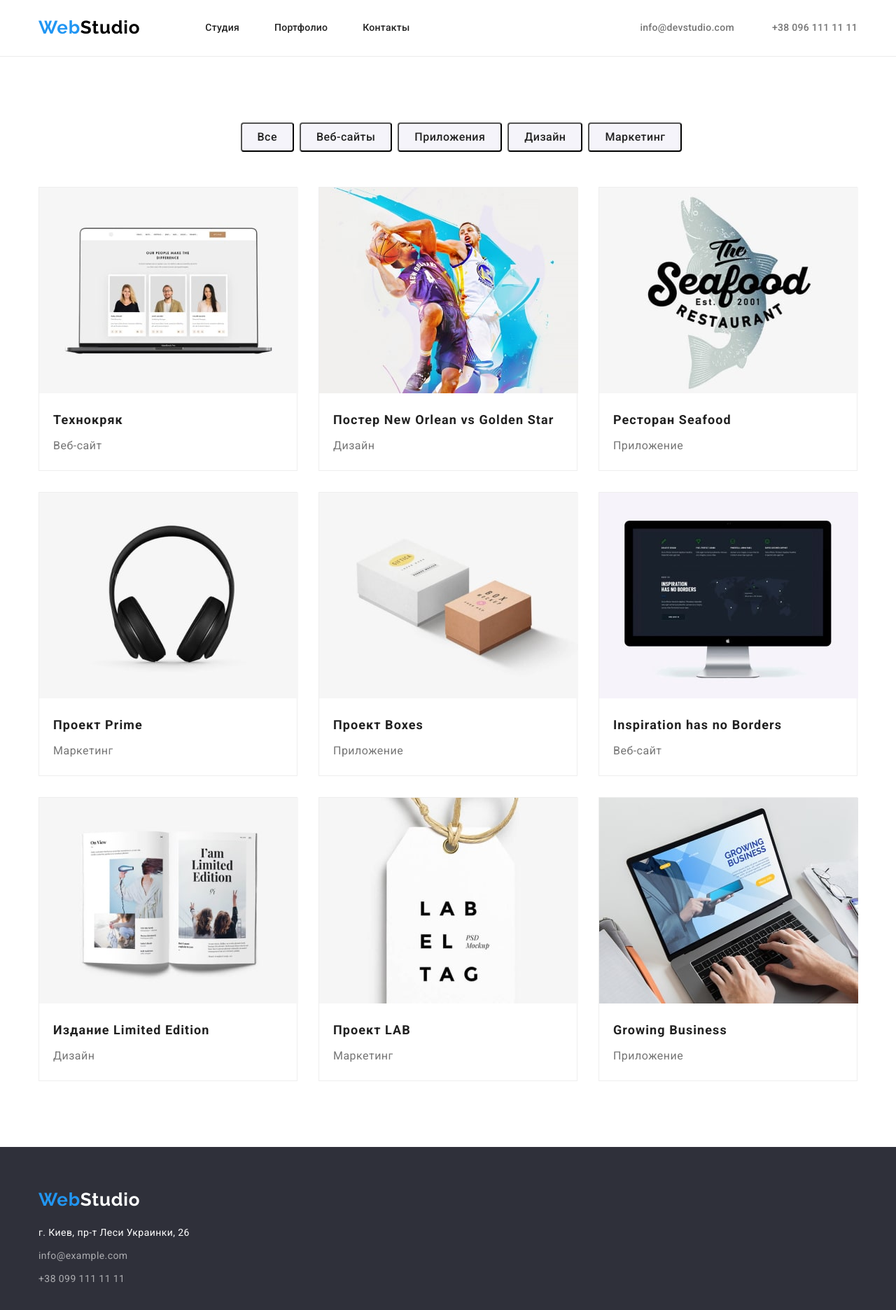
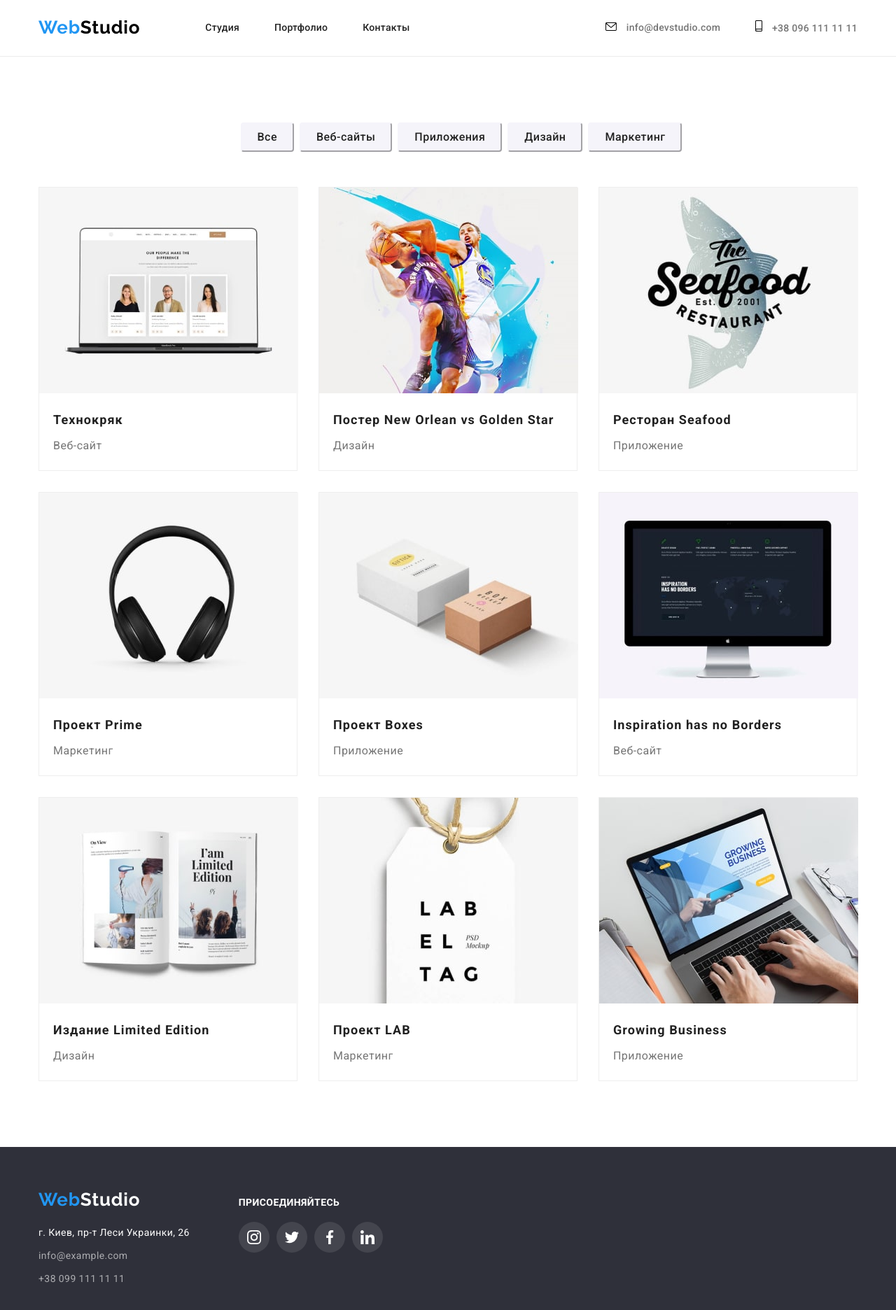
Before and after one commit to LubomirDD/goit-markup-hw-04, a plain HTML site: page portfolio.html in a window 1280 px wide. Shown: the whole page at 70% size. Drawn offline with nearby package versions, Linux system fonts and the light colour scheme.

Commit message:
finished hw4

```diff
--- a/css/portfolio.css
+++ b/css/portfolio.css
@@ -116,6 +116,13 @@ ul {
 
 .header-contacts {
   margin-left: auto;
+  display: flex;
+  align-items: center;
+}
+
+.header-contacts-mail {
+  display: flex;
+  align-items: center;
 }
 
 .header-mail {
@@ -124,11 +131,24 @@ ul {
   line-height: calc(16 / 14);
   letter-spacing: 0.02em;
   color: var(--header-grey);
+  align-items: center;
+}
+
+.header-icon {
+  margin-right: 10px;
+}
+
+.header-mail:hover .header-icon {
+  fill: var(--accent-color);
 }
 
 .header-mail:hover,
 .header-mail:focus {
   color: var(--accent-color);
+}
+
+.header-contacts-tel {
+  align-items: center;
 }
 
 .header-tel {
@@ -138,6 +158,16 @@ ul {
   letter-spacing: 0.02em;
   color: var(--header-grey);
   margin-left: 50px;
+  align-items: center;
+}
+
+.header-tel:hover .header-icon {
+  fill: var(--accent-color);
+}
+
+.header-tel:hover,
+.header-tel:focus {
+  color: var(--accent-color);
 }
 
 /* Фильтры/FILTERS------------------------------------------------ */
@@ -172,6 +202,7 @@ ul {
   color: var(--project-black);
   background: #f5f4fa;
   border-radius: 4px;
+  border-color: #f5f4fa;
   padding: 6px 22px;
 }
 
@@ -179,6 +210,8 @@ ul {
 .filters-button:focus {
   color: white;
   background-color: var(--accent-color);
+  box-shadow: 0px 3px 1px rgba(0, 0, 0, 0.1), 0px 1px 2px rgba(0, 0, 0, 0.08),
+    0px 2px 2px rgba(0, 0, 0, 0.12);
 }
 
 /* Продукты/PRODUCTS------------------------------------------------ */
@@ -196,6 +229,12 @@ ul {
   background: #ffffff;
   border: 1px solid #eeeeee;
   margin-bottom: 30px;
+}
+
+.products-item:hover,
+.products-item:focus {
+  box-shadow: 0px 1px 1px rgba(0, 0, 0, 0.12), 0px 4px 4px rgba(0, 0, 0, 0.06),
+    1px 4px 6px rgba(0, 0, 0, 0.16);
 }
 
 .product-text-container {
@@ -232,9 +271,10 @@ ul {
   padding-bottom: 60px;
 }
 
-/* .footer-logo { */
-/* padding-top: 60px; */
-/* } */
+.footer-container {
+  display: flex;
+  align-items: baseline;
+}
 
 .logo-part-3 {
   font-family: "Raleway", sans-serif;
@@ -279,3 +319,44 @@ ul {
   letter-spacing: 0.03em;
   color: rgba(255, 255, 255, 0.6);
 }
+
+.footer-part-2 {
+  margin-left: 70px;
+}
+
+.footer-text {
+  font-weight: 700;
+  font-size: 14px;
+  line-height: calc(16 / 14);
+  letter-spacing: 0.03em;
+  text-transform: uppercase;
+  color: #ffffff;
+}
+
+.footer-social-list {
+  display: flex;
+  margin-top: 20px;
+}
+
+.footer-social-item + .footer-social-item {
+  margin-left: 10px;
+}
+
+.footer-social-link {
+  width: 44px;
+  height: 44px;
+  border-radius: 50%;
+  display: flex;
+  align-items: center;
+  justify-content: center;
+  background-color: rgba(255, 255, 255, 0.1);
+}
+
+.footer-social-link:hover,
+.footer-social-link:focus {
+  background-color: var(--accent-color);
+}
+
+.footer-social-icon {
+  fill: white;
+}
--- a/portfolio.html
+++ b/portfolio.html
@@ -31,10 +31,26 @@
                             <li class="header-item"><a href="" class="header-link">Контакты</a></li>
                         </ul>
                     </nav>
-                    <div class="header-contacts">
-                        <a class="header-mail" href="mailto:info@devstudio.com">info@devstudio.com</a>
-                        <a class="header-tel" href="tel:+380961111111">+38 096 111 11 11</a>
-                    </div>
+                    <ul class="header-contacts">
+                        <li class="header-contacts-mail">
+                            <a class="header-mail" href="mailto:info@devstudio.com">
+                                <svg class="header-icon" width="16" height="12">
+                                    <use href="./images/header-icons.svg#icon-envelope"></use>
+                                </svg>
+                                info@devstudio.com
+                            </a>
+                        </li>
+
+
+                        <li class="header-contacts-tel">
+                            <a class="header-tel" href="tel:+380961111111">
+                                <svg class="header-icon" width="10" height="16">
+                                    <use href="./images/header-icons.svg#icon-smartphone"></use>
+                                </svg>
+                                +38 096 111 11 11
+                            </a>
+                        </li>
+                    </ul>
                 </div>
             </header>
 
@@ -66,6 +82,7 @@
 
                     <ul class="products-list">
                         <li class="products-item">
+                            <a href="" class="product-link">
                                 <img src="./portfolio-images/laptop-1.jpg"
                                 alt="Лаптоп"
                                 class="products-img"
@@ -75,8 +92,10 @@
                                     <h3 class="product-name">Технокряк</h3>
                                     <p class="product">Веб-сайт</p>
                                 </div>
+                            </a>
                         </li>
                         <li class="products-item">
+                            <a href="" class="product-link">
                                 <img src="./portfolio-images/basketball.jpg"
                                 alt="Баскетболисты"
                                 class="products-img"
@@ -86,8 +105,10 @@
                                     <h3 class="product-name">Постер New Orlean vs Golden Star</h3>
                                     <p class="product">Дизайн</p>
                                 </div>
+                            </a>
                         </li>
                         <li class="products-item">
+                            <a href="" class="product-link">
                                 <img src="./portfolio-images/seafood.jpg"
                                 alt="Морская еда"
                                 class="products-img"
@@ -97,8 +118,10 @@
                                     <h3 class="product-name">Ресторан Seafood</h3>
                                     <p class="product">Приложение</p>
                                 </div>
+                            </a>
                         </li>
                         <li class="products-item">
+                            <a href="" class="product-link">
                                 <img src="./portfolio-images/headphones.jpg"
                                 alt="Наушники"
                                 class="products-img"
@@ -108,8 +131,10 @@
                                     <h3 class="product-name">Проект Prime</h3>
                                     <p class="product">Маркетинг</p>
                                 </div>
+                            </a>
                         </li>
                         <li class="products-item">
+                            <a href="" class="product-link">
                                 <img src="./portfolio-images/box.jpg"
                                 alt="Коробки"
                                 class="products-img"
@@ -119,8 +144,10 @@
                                     <h3 class="product-name">Проект Boxes</h3>
                                     <p class="product">Приложение</p>
                                 </div>
+                            </a>
                         </li>
                         <li class="products-item">
+                            <a href="" class="product-link">
                                 <img src="./portfolio-images/screen.jpg"
                                 alt="Экран"
                                 class="products-img"
@@ -130,8 +157,10 @@
                                     <h3 class="product-name">Inspiration has no Borders</h3>
                                     <p class="product">Веб-сайт</p>
                                 </div>
+                            </a>
                         </li>
                         <li class="products-item">
+                            <a href="" class="product-link">
                                 <img src="./portfolio-images/book.jpg"
                                 alt="Книга"
                                 class="products-img"
@@ -141,8 +170,10 @@
                                     <h3 class="product-name">Издание Limited Edition</h3>
                                     <p class="product">Дизайн</p>
                                 </div>
+                            </a>
                         </li>
                         <li class="products-item">
+                            <a href="" class="product-link">
                                 <img src="./portfolio-images/branding.jpg"
                                 alt="Брендирование"
                                 class="products-img"
@@ -152,8 +183,10 @@
                                     <h3 class="product-name">Проект LAB</h3>
                                     <p class="product">Маркетинг</p>
                                 </div>
+                            </a>
                         </li>
                         <li class="products-item">
+                            <a href="" class="product-link">
                                 <img src="./portfolio-images/laptop-2.jpg"
                                 alt="Лаптоп-2"
                                 class="products-img"
@@ -163,13 +196,17 @@
                                     <h3 class="product-name">Growing Business</h3>
                                     <p class="product">Приложение</p>
                                 </div>
+                            </a>
                         </li>
                     </ul>
                 </div>
             </section>
+
+        </main>
                 <!-- Футер/FOOTER ------------------------------>
                 <footer class="footer">
-                    <div class="container">
+                    <div class="container footer-container">
+                        <div class="footer-part-1">
                             <div class="footer-logo">
                                 <a class="logo-part-1" href="">Web</a><a class="logo-part-3" href="">Studio</a>
                             </div>
@@ -188,25 +225,41 @@
                                 </ul>
                             </address>
                         </div>
+                        <div class="footer-part-2">
+                            <p class="footer-text">присоединяйтесь</p>
+                            <ul class="footer-social-list list">
+                                <li class="footer-social-item">
+                                    <a href="" class="footer-social-link">
+                                        <svg class="footer-social-icon" width="20" height="20">
+                                            <use href="./images/icons.svg#icon-instagram-2-2"></use>
+                                        </svg>
+                                    </a>
+                                </li>
+                                <li class="footer-social-item">
+                                    <a href="" class="footer-social-link">
+                                        <svg class="footer-social-icon" width="20" height="20">
+                                            <use href="./images/icons.svg#icon-twitter-1"></use>
+                                        </svg>
+                                    </a>
+                                </li>
+                                <li class="footer-social-item">
+                                    <a href="" class="footer-social-link">
+                                        <svg class="footer-social-icon" width="20" height="20">
+                                            <use href="./images/icons.svg#icon-facebook-1-1"></use>
+                                        </svg>
+                                    </a>
+                                </li>
+                                <li class="footer-social-item">
+                                    <a href="" class="footer-social-link">
+                                        <svg class="footer-social-icon" width="20" height="20">
+                                            <use href="./images/icons.svg#icon-linkedin-1-1"></use>
+                                        </svg>
+                                    </a>
+                                </li>
+                            </ul>
+                        </div>
+                    </div>
                 </footer>
-        </main>
-
-
-
-
-
-
-
-
-
-
-
-
-
-
-
-
-
     </body>
 
 </html>
```
Lines whose indentation alone changed are shown as unchanged.
